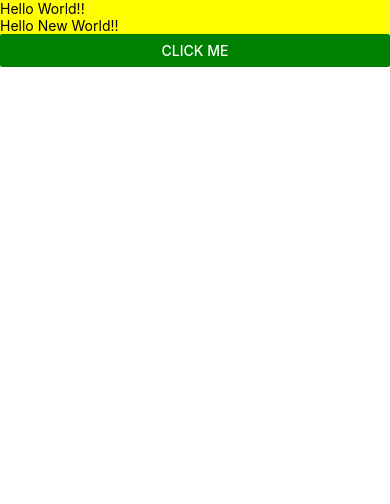
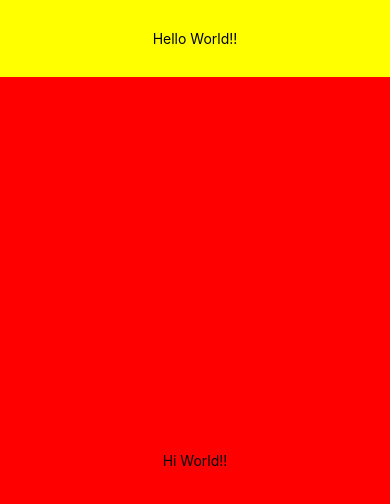
Before and after one commit to 1kenz/React-Native, a React Native app in the folder learning/firstProject/: screen / in a window 390 px wide. Shown: the top 504 px of the page. Built offline with nearby package versions, Linux system fonts and the light colour scheme.

Commit message:
feat: flex

```diff
--- a/learning/firstProject/App.js
+++ b/learning/firstProject/App.js
@@ -1,29 +1,36 @@
 import React from 'react';
-import { View, Text, Button, StyleSheet } from 'react-native';
+import { View, Text, StyleSheet } from 'react-native';
 
 function App() {
-  const sayHello = name => {
-    console.log('Hello ' + name);
-  };
+  return (
+    <View style={styles.container}>
+      <View style={styles.upper_view_container}>
+        <Text>Hello World!!</Text>
+      </View>
 
-  return (
-    <View>
-      <View style={styles.container}>
-        <Text>Hello World!!</Text>
-        <Text>Hello New World!!</Text>
+      <View style={styles.bottom_view_container}>
+        <Text>Hi World!!</Text>
       </View>
-      <Button
-        title="Click Me"
-        onPress={() => sayHello('Kenan')}
-        color="green"
-      />
     </View>
   );
 }
 
 const styles = StyleSheet.create({
   container: {
+    flex: 1,
+    // flexDirection: 'row',
+  },
+  upper_view_container: {
+    flex: 1,
     backgroundColor: 'yellow',
+    justifyContent: 'center',
+    alignItems: 'center',
+  },
+  bottom_view_container: {
+    flex: 10,
+    backgroundColor: 'red',
+    justifyContent: 'center',
+    alignItems: 'center',
   },
 });
 
```
